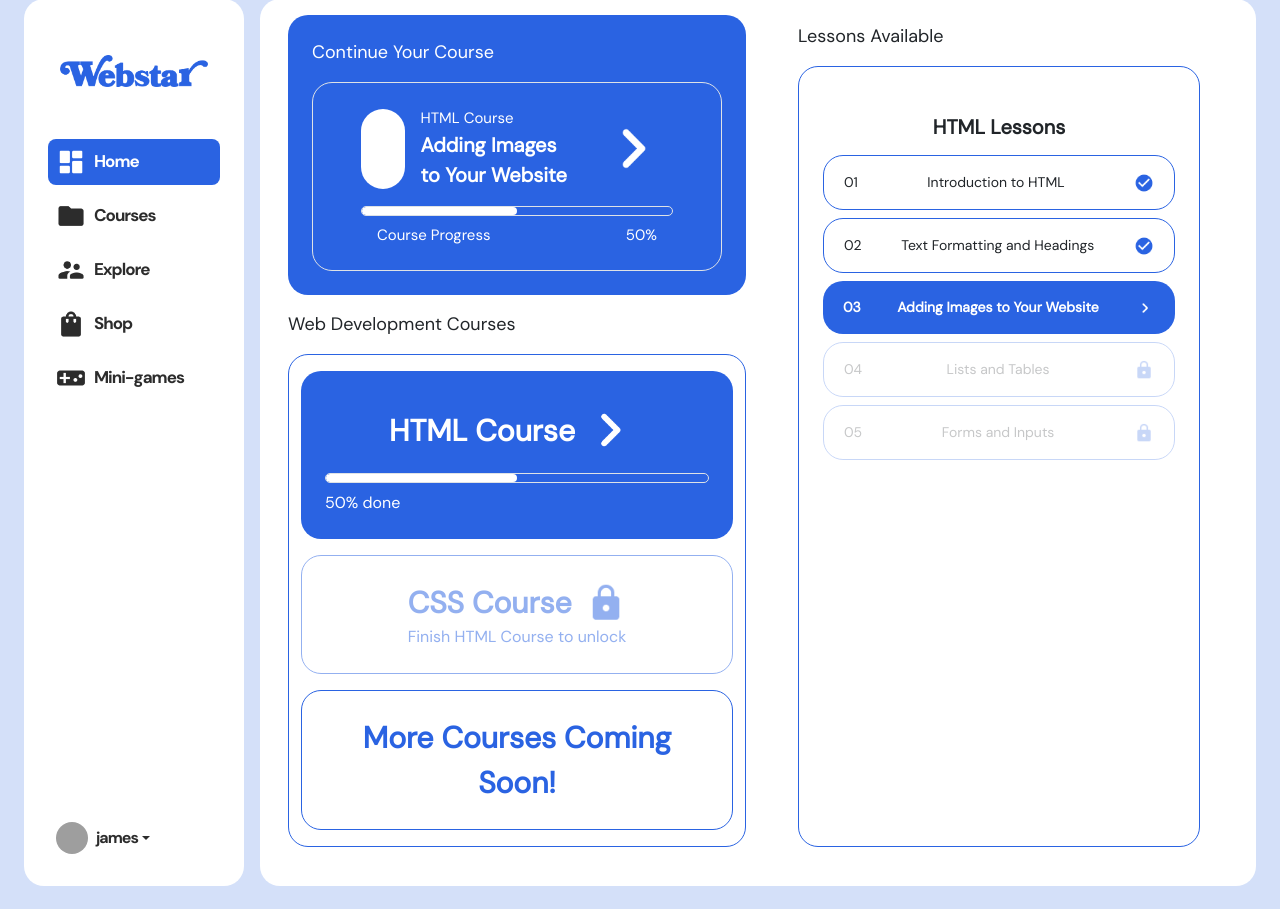
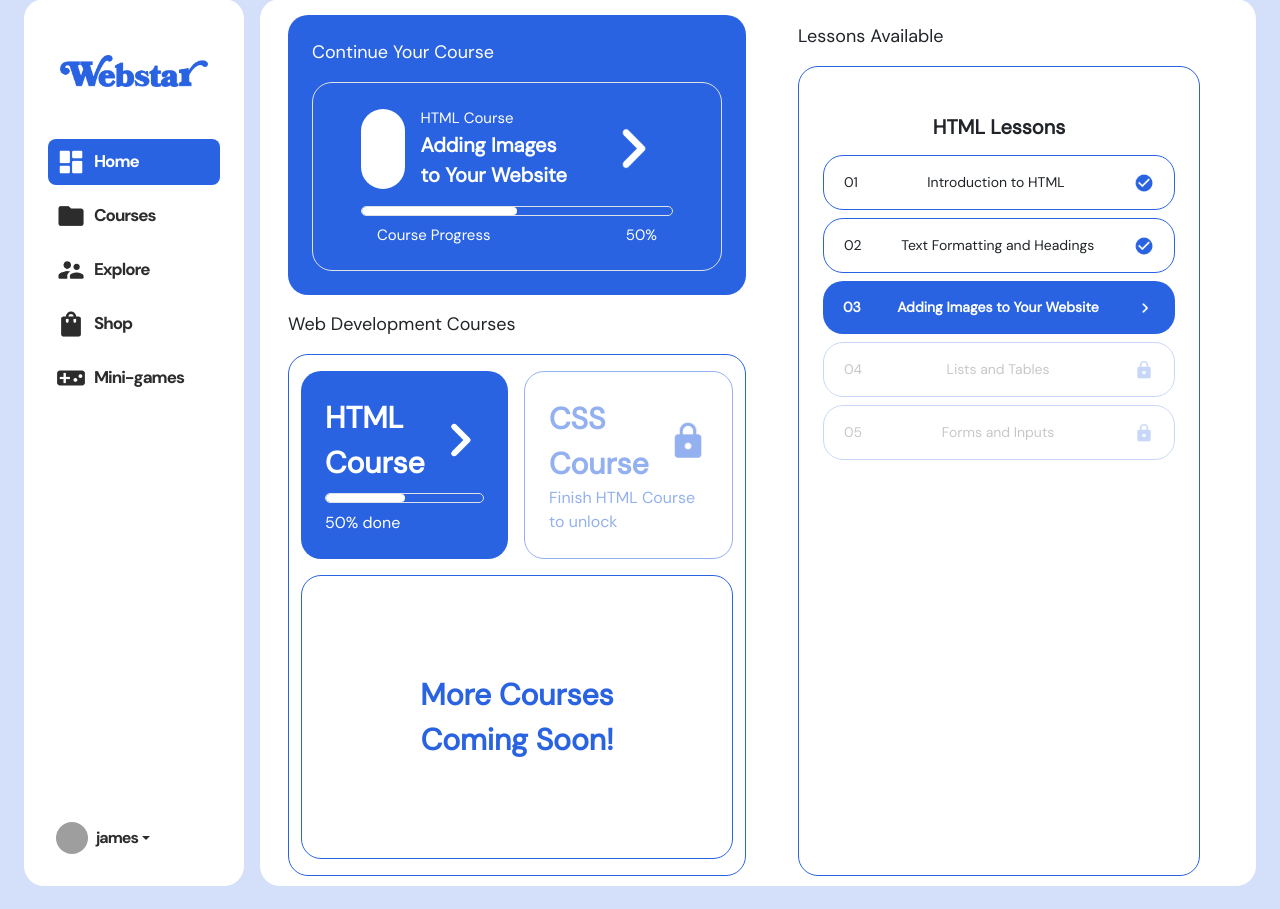
Before and after one commit to G7-WebStar/webstar.com, a PHP site: page /course.php in a window 1280 px wide. Shown: the part 24-933 px from the top of the page. Run offline with PHP 8.4, Linux system fonts and the light colour scheme; grey boxes are pictures that could not be loaded.

Commit message:
Adjusted CSS grid

```diff
--- a/course.php
+++ b/course.php
@@ -66,7 +66,7 @@
                                         <div class="col-12 mt-3 p-0">
                                             <div class="webdev-courses">Web Development Courses</div>
                                             <div class="container-fluid py-3 mt-3 mx-auto courses-container">
-                                                <div class="grid-container d-flex flex-column ">
+                                                <div class="grid-container">
                                                     <div class="box d-flex flex-column align-items-center p-2 p-sm-4" style="grid-area: box-1;">
                                                         <div class="d-flex flex-row align-items-center">
                                                             <div class="fw-bold course-text">HTML Course</div>
@@ -86,7 +86,9 @@
                                                             <div class="done-text me-auto">Finish HTML Course to unlock</div>
                                                         </div>
                                                     </div>
-                                                    <div class="box-locked more-text fw-bold p-2 p-sm-4 text-center d-flex justify-content-center align-items-center" style="grid-area: box-3;">More Courses Coming Soon!</div>
+                                                    <div class="box-locked more-text fw-bold p-md-5 p-2 p-sm-4 text-center d-flex justify-content-center align-items-center" style="grid-area: box-3;">
+                                                        <div class="m-md-5 m-3">More Courses Coming Soon!</div>
+                                                    </div>
                                                 </div>
                                             </div>
                                         </div>
```
